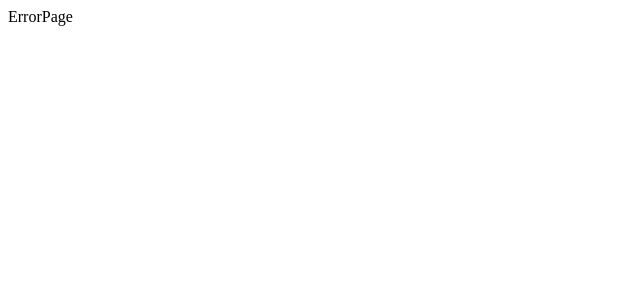
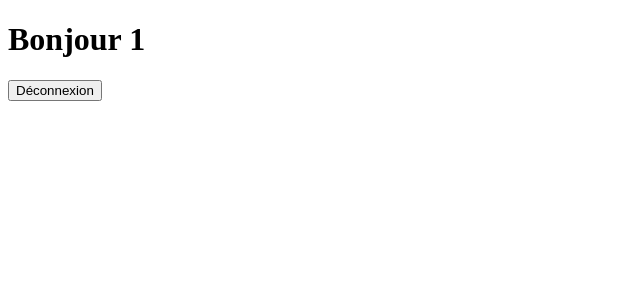
Before and after one commit to studentOCDBX/CRAZEEBURGER, a React (Vite) app: page /order/1 in a window 1280 px wide. Shown: the top 300 px of the page, without its empty margins (0-640 px from the left). Built offline with nearby package versions, Linux system fonts and the light colour scheme.

Commit message:
✨ F02:ORDERPAGE>Add redirection and usernane on component.

```diff
--- a/src/App.jsx
+++ b/src/App.jsx
@@ -8,7 +8,7 @@ function App() {
     return (
         <Routes>
             <Route path="/" element={<Loginpage />} />
-            <Route path="/order" element={<OrderPage />} />
+            <Route path="/order/:username" element={<OrderPage />} />
             <Route path="*" element={<ErrorPage />} />
         </Routes>
     )
--- a/src/components/pages/error/ErrorPage.jsx
+++ b/src/components/pages/error/ErrorPage.jsx
@@ -1,4 +1,13 @@
+import { Link } from 'react-router-dom'
+
 function ErrorPage() {
-    return <div>ErrorPage</div>
+    return (
+        <div>
+            <h1>ErrorPage</h1>
+            <Link to="/">
+                <button>Retourner vers la page d'accueil</button>
+            </Link>
+        </div>
+    )
 }
 export default ErrorPage
--- a/src/components/pages/login/LoginForm.jsx
+++ b/src/components/pages/login/LoginForm.jsx
@@ -5,12 +5,12 @@ function LoginForm() {
     //1- State(Données)
     const [username, setUsername] = useState('')
     const navigate = useNavigate()
+
     //2- Comportements
     const handleSubmit = (e) => {
         e.preventDefault()
-        alert(`Bonjour ${username} `)
         setUsername('')
-        navigate('/order')
+        navigate(`order/${username}`)
     }
     const handleChange = (e) => {
         setUsername(e.target.value)
--- a/src/components/pages/order/OrderPage.jsx
+++ b/src/components/pages/order/OrderPage.jsx
@@ -1,9 +1,15 @@
-import { Link } from 'react-router-dom'
+import { Link, useParams } from 'react-router-dom'
 
 function OrderPage() {
+    //1- State(Données)
+    const { username } = useParams()
+
+    //2- Comportements
+    //3- Affichage(render)
+
     return (
         <div>
-            <h1>Bonjour</h1>
+            <h1>Bonjour {username} </h1>
             <Link to="/">
                 <button>Déconnexion</button>
             </Link>
```
